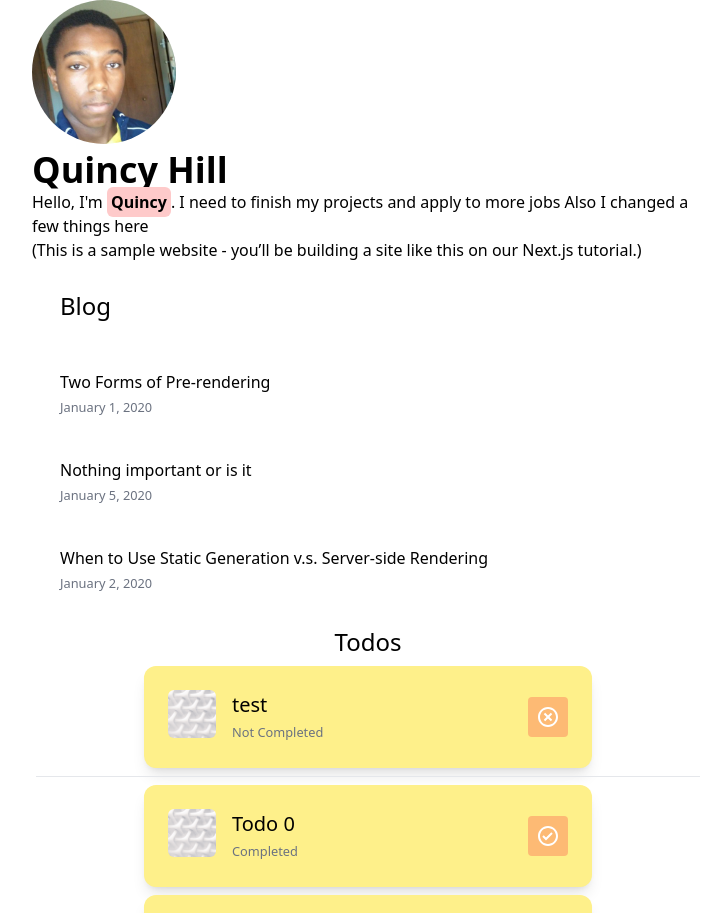
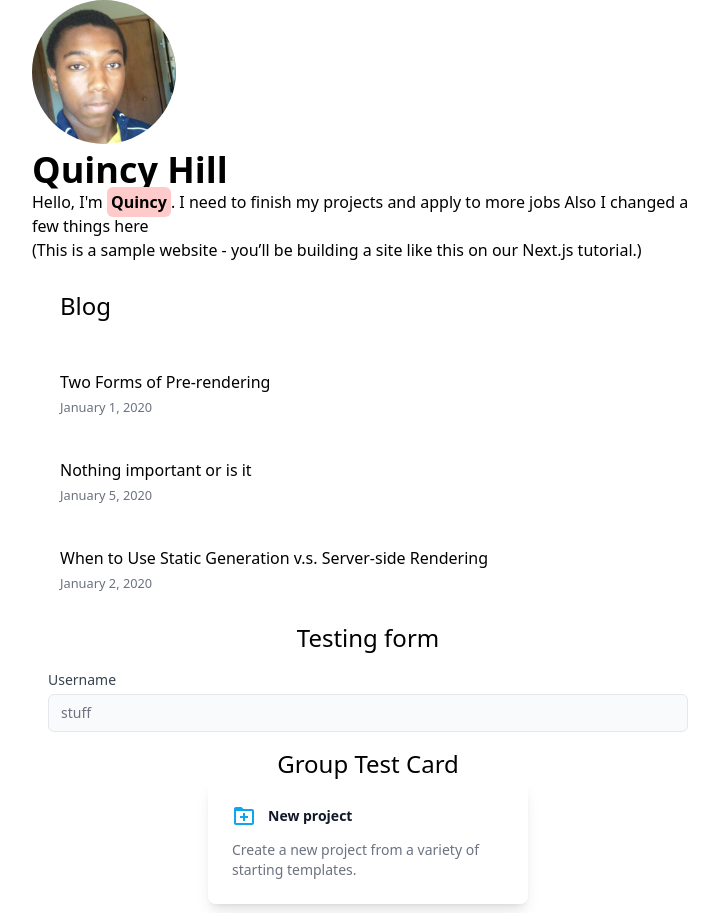
Before and after one commit to quincyhill/nextjs-playground, a Next.js app: page / in a window 1280 px wide. Shown: the top 913 px of the page, without its empty margins (272-991 px from the left). Built offline with nearby package versions, Linux system fonts and the light colour scheme.

Commit message:
Removed remaning un needed css, refactored some code, made components more self contained by removing className props, working on some tailwind examples

```diff
--- a/components/Alert/Alert.tsx
+++ b/components/Alert/Alert.tsx
@@ -9,8 +9,8 @@ const Alert = ({ children, type }: AlertProps) => {
   return (
     <div
       className={cn({
-        ['text-green-500']: type === 'success',
-        ['text-red-500']: type === 'error',
+        'text-green-500': type === 'success',
+        'text-red-500': type === 'error',
       })}
     >
       {children}
--- a/components/Layout/Layout.tsx
+++ b/components/Layout/Layout.tsx
@@ -74,6 +74,9 @@ const Layout = ({ children, home }: LayoutProps) => {
             </Link>
           </div>
         )}
+        <footer id="main-footer">
+          <h2 className="font-medium text-center">Made by me</h2>
+        </footer>
       </div>
     </div>
   )
--- a/components/NavLink/NavLink.module.css
+++ /dev/null
@@ -1,3 +0,0 @@
-.bgPrimary {
-  background-color: #00bcd4;
-}
--- a/components/NavLink/NavLink.tsx
+++ b/components/NavLink/NavLink.tsx
@@ -1,6 +1,5 @@
 import Link from 'next/link'
 import React from 'react'
-import s from './NavLink.module.css'
 
 interface NavLinkProps {
   href: string
@@ -10,7 +9,7 @@ interface NavLinkProps {
 const NavLink = ({ href, children }: NavLinkProps) => {
   return (
     <Link href={href}>
-      <a href={href} className={s.bgPrimary}>
+      <a href={href} className="bg-blue-300">
         {children}
       </a>
     </Link>
--- a/components/TodoButton/TodoButton.tsx
+++ b/components/TodoButton/TodoButton.tsx
@@ -3,24 +3,21 @@ import { BiCheckCircle, BiXCircle } from 'react-icons/bi'
 
 interface TodoButtonProps {
   done: boolean
-  className?: string
   handleDone: () => void
 }
 
-const TodoButton = ({ done, className, handleDone }: TodoButtonProps) => {
+const TodoButton = ({ done, handleDone }: TodoButtonProps) => {
   return (
     <button
       onClick={handleDone}
-      className={`${className} ${cn({
-        'text-white py-2 px-2 rounded': true,
-        'text-green-300': done,
-        'text-red-500': !done,
-      })}`}
+      className={
+        'p-2 rounded bg-orange-300 hover:bg-orange-200 active:bg-orange-600 focus:outline-none focus:ring focus:ring-violet-300'
+      }
     >
       {done ? (
-        <BiCheckCircle className="w-6 h-6" />
+        <BiCheckCircle className="w-6 h-6 text-green-500 " />
       ) : (
-        <BiXCircle className="w-6 h-6" />
+        <BiXCircle className="w-6 h-6 text-red-500" />
       )}
     </button>
   )
--- a/components/TodoCard/TodoCard.tsx
+++ b/components/TodoCard/TodoCard.tsx
@@ -19,7 +19,7 @@ const TodoCard = ({ todo, id }: TodoProps) => {
 
   return (
     <li
-      className="m-2 p-6 max-w-md mx-auto bg-yellow-200 hover:bg-yellow-100 rounded-xl shadow-lg flex items-center "
+      className="m-2 p-6 max-w-md mx-auto bg-yellow-200 rounded-xl shadow-lg flex items-center "
       key={id}
     >
       <div className=" flex items-center space-x-4">
@@ -40,11 +40,7 @@ const TodoCard = ({ todo, id }: TodoProps) => {
         </div>
       </div>
       <div className="flex-auto flex flex-row-reverse">
-        <TodoButton
-          className="bg-orange-300"
-          done={done}
-          handleDone={handleDone}
-        />
+        <TodoButton done={done} handleDone={handleDone} />
       </div>
     </li>
   )
--- a/lib/posts.ts
+++ b/lib/posts.ts
@@ -3,7 +3,6 @@ import path from 'path'
 import matter from 'gray-matter'
 import { remark } from 'remark'
 import html from 'remark-html'
-import { GetStaticPathsResult, GetStaticPropsResult } from 'next'
 
 // Post type
 export interface Post {
--- a/package.json
+++ b/package.json
@@ -14,6 +14,7 @@
     "postcss-preset-env": "^7.1.0",
     "react": "17.0.2",
     "react-dom": "17.0.2",
+    "react-hook-form": "^7.22.5",
     "react-icons": "^4.3.1",
     "remark": "^14.0.2",
     "remark-html": "^15.0.1",
--- a/pages/index.tsx
+++ b/pages/index.tsx
@@ -10,6 +10,7 @@ import { Todo } from '../lib/todos'
 import { Post } from '../lib/posts'
 import { useState } from 'react'
 import { TodoContext } from '../lib/context'
+import { BiFolderPlus } from 'react-icons/bi'
 
 // Home Props
 interface HomeProps {
@@ -81,6 +82,44 @@ const HomePage = ({ posts, todos }: HomeProps) => {
           ))}
         </ul>
       </section>
+      <section>
+        <h2 className="text-center text-2xl">Testing form</h2>
+        <form className="m-4 max-w-4xl">
+          <label className="block">
+            <span className="block text-sm font-medium text-gray-700">
+              Username
+            </span>
+            <input
+              type="text"
+              value="stuff"
+              disabled
+              className="mt-1 block w-full px-3 py-2 bg-white border border-gray-300 rounded-md text-sm shadow-sm placeholder-gray-400
+      focus:outline-none focus:border-sky-500 focus:ring-1 focus:ring-sky-500
+      disabled:bg-gray-50 disabled:text-gray-500 disabled:border-gray-200 disabled:shadow-none
+      invalid:border-pink-500 invalid:text-pink-600
+      focus:invalid:border-pink-500 focus:invalid:ring-pink-500
+    "
+            />
+          </label>
+        </form>
+      </section>
+      <section>
+        <h2 className="text-center text-2xl">Group Test Card</h2>
+        <a
+          href="#main-footer"
+          className="group block max-w-xs mx-auto rounded-lg p-6 bg-whitering-1 ring-gray-900/5 shadow-lg space-y-3 hover:bg-sky-500 hover:ring-sky-500"
+        >
+          <div className="flex items-center space-x-3">
+            <BiFolderPlus className="h-6 w-6 text-sky-500 group-hover:text-white" />
+            <h3 className="text-gray-900 group-hover:text-white text-sm font-semibold">
+              New project
+            </h3>
+          </div>
+          <p className="text-gray-500 group-hover:text-white text-sm">
+            Create a new project from a variety of starting templates.
+          </p>
+        </a>
+      </section>
       <section className="p-1">
         <h2 className="text-center text-2xl">Todos</h2>
         <TodoContext.Provider value={myTodos}>
```
Also changed, not shown: styles/utils.module.css (deleted, +0 -77 lines), 1 other file (tests, documents, lock files or other folders).
